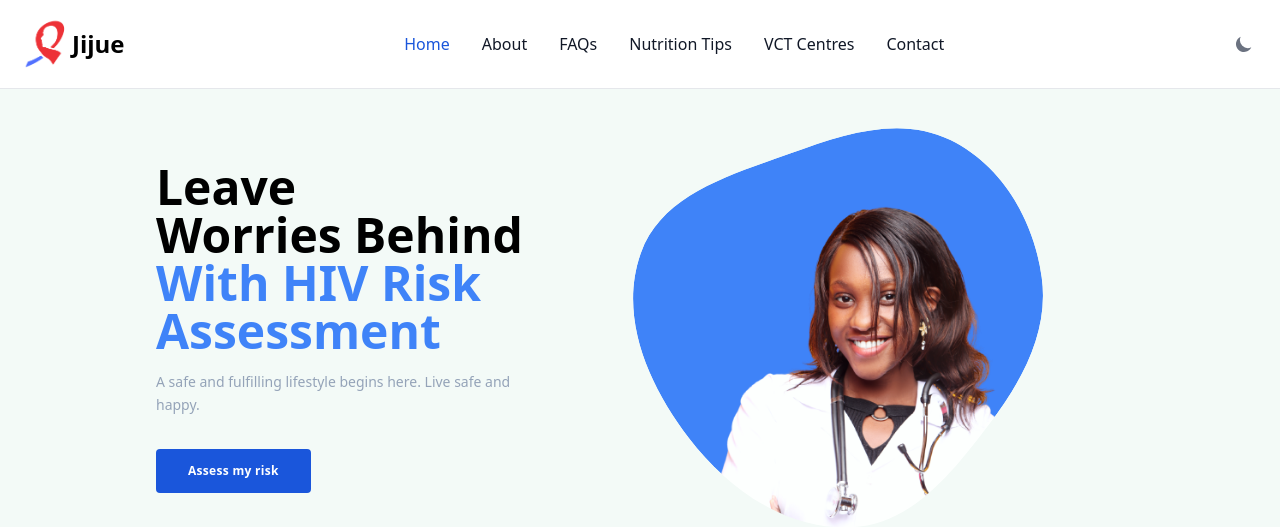
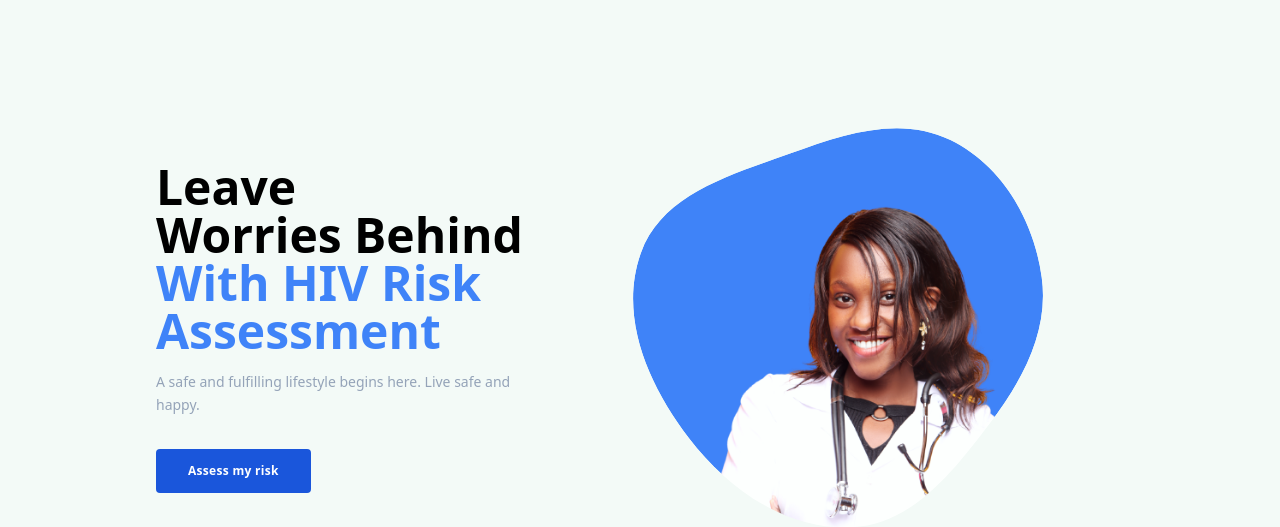
Before and after one commit to pyaustine/flowbite-django-tailwind, a Django app: page / in a window 1280 px wide. Shown: the top 527 px of the page. Run offline with Django 4.2, Linux system fonts and the light colour scheme; style sheets or scripts are compiled from the project's sources; parts of the project's set-up code (start-up, migrations or seed data) failed here and were passed over; some libraries are stand-ins or nearby versions.

Commit message:
update base template

```diff
--- a/templates/base/_base.html
+++ b/templates/base/_base.html
@@ -8,6 +8,12 @@
     <meta charset="UTF-8" />
     <meta http-equiv="X-UA-Compatible" content="IE=edge" />
     <meta name="viewport" content="width=device-width, initial-scale=1.0" />
+
+    <!-- =====BOX ICONS===== -->
+    <link
+      href="https://cdn.jsdelivr.net/npm/boxicons@2.0.5/css/boxicons.min.css"
+      rel="stylesheet"
+    />
 
     <!-- DARK MODE -->
     <script>
@@ -23,6 +29,12 @@
       }
     </script>
 
+    <!-- Vanilla JS -->
+    <script src="../../static/main/index.js"></script>
+
+    <!-- HTMX -->
+    <script src="../../static/htmx/htmx.min.js"></script>
+
     <title>Django + Tailwind CSS + Flowbite</title>
 
     {% compress css %}
@@ -31,137 +43,6 @@
   </head>
 
   <body class="scroll-smooth bg-green-50 dark:bg-gray-800">
-    <!-- Navbar -->
-
-    <nav
-      class="bg-white dark:bg-gray-900 fixed w-full z-20 top-0 left-0 border-b border-gray-200 dark:border-gray-600"
-    >
-      <div
-        class="max-w-screen-xl flex flex-wrap items-center justify-between mx-auto p-4"
-      >
-        <a href="/" class="flex items-center">
-          <img src="{% static 'images/logoo.png' %}" class="h-14" alt="Logo" />
-          <span
-            class="self-center text-2xl font-semibold whitespace-nowrap dark:text-white"
-            >Jijue</span
-          >
-        </a>
-        <div class="flex md:order-2">
-          <!-- <button
-            type="button"
-            class="text-white bg-blue-700 hover:bg-blue-800 focus:ring-4 focus:outline-none focus:ring-blue-300 font-medium rounded-lg text-sm px-4 py-2 text-center mr-3 md:mr-0 dark:bg-blue-600 dark:hover:bg-blue-700 dark:focus:ring-blue-800"
-          >
-            Get started
-          </button> -->
-          <button
-            id="theme-toggle"
-            type="button"
-            class="text-gray-500 dark:text-gray-400 hover:bg-gray-100 dark:hover:bg-gray-700 focus:outline-none focus:ring-4 focus:ring-gray-200 dark:focus:ring-gray-700 rounded-lg text-sm p-2.5"
-          >
-            <svg
-              id="theme-toggle-dark-icon"
-              class="hidden w-5 h-5"
-              fill="currentColor"
-              viewBox="0 0 20 20"
-              xmlns="http://www.w3.org/2000/svg"
-            >
-              <path
-                d="M17.293 13.293A8 8 0 016.707 2.707a8.001 8.001 0 1010.586 10.586z"
-              ></path>
-            </svg>
-            <svg
-              id="theme-toggle-light-icon"
-              class="hidden w-5 h-5"
-              fill="currentColor"
-              viewBox="0 0 20 20"
-              xmlns="http://www.w3.org/2000/svg"
-            >
-              <path
-                d="M10 2a1 1 0 011 1v1a1 1 0 11-2 0V3a1 1 0 011-1zm4 8a4 4 0 11-8 0 4 4 0 018 0zm-.464 4.95l.707.707a1 1 0 001.414-1.414l-.707-.707a1 1 0 00-1.414 1.414zm2.12-10.607a1 1 0 010 1.414l-.706.707a1 1 0 11-1.414-1.414l.707-.707a1 1 0 011.414 0zM17 11a1 1 0 100-2h-1a1 1 0 100 2h1zm-7 4a1 1 0 011 1v1a1 1 0 11-2 0v-1a1 1 0 011-1zM5.05 6.464A1 1 0 106.465 5.05l-.708-.707a1 1 0 00-1.414 1.414l.707.707zm1.414 8.486l-.707.707a1 1 0 01-1.414-1.414l.707-.707a1 1 0 011.414 1.414zM4 11a1 1 0 100-2H3a1 1 0 000 2h1z"
-                fill-rule="evenodd"
-                clip-rule="evenodd"
-              ></path>
-            </svg>
-          </button>
-
-          <button
-            data-collapse-toggle="navbar-sticky"
-            type="button"
-            class="inline-flex items-center p-2 text-sm text-gray-500 rounded-lg md:hidden hover:bg-gray-100 focus:outline-none focus:ring-2 focus:ring-gray-200 dark:text-gray-400 dark:hover:bg-gray-700 dark:focus:ring-gray-600"
-            aria-controls="navbar-sticky"
-            aria-expanded="false"
-          >
-            <span class="sr-only">Open main menu</span>
-            <svg
-              class="w-6 h-6"
-              aria-hidden="true"
-              fill="currentColor"
-              viewBox="0 0 20 20"
-              xmlns="http://www.w3.org/2000/svg"
-            >
-              <path
-                fill-rule="evenodd"
-                d="M3 5a1 1 0 011-1h12a1 1 0 110 2H4a1 1 0 01-1-1zM3 10a1 1 0 011-1h12a1 1 0 110 2H4a1 1 0 01-1-1zM3 15a1 1 0 011-1h12a1 1 0 110 2H4a1 1 0 01-1-1z"
-                clip-rule="evenodd"
-              ></path>
-            </svg>
-          </button>
-        </div>
-        <div
-          class="items-center justify-between hidden w-full md:flex md:w-auto md:order-1"
-          id="navbar-sticky"
-        >
-          <ul
-            class="flex flex-col p-4 md:p-0 mt-4 font-medium border border-gray-100 rounded-lg bg-gray-50 md:flex-row md:space-x-8 md:mt-0 md:border-0 md:bg-white dark:bg-gray-800 md:dark:bg-gray-900 dark:border-gray-700"
-          >
-            <li>
-              <a
-                href="/"
-                class="block py-2 pl-3 pr-4 text-white bg-blue-700 rounded md:bg-transparent md:text-blue-700 md:p-0 md:dark:text-blue-500"
-                aria-current="page"
-                >Home</a
-              >
-            </li>
-            <li>
-              <a
-                href="#about"
-                class="block py-2 pl-3 pr-4 text-gray-900 rounded hover:bg-gray-100 md:hover:bg-transparent md:hover:text-blue-700 md:p-0 md:dark:hover:text-blue-500 dark:text-white dark:hover:bg-gray-700 dark:hover:text-white md:dark:hover:bg-transparent dark:border-gray-700"
-                >About</a
-              >
-            </li>
-            <li>
-              <a
-                href="#faq"
-                class="block py-2 pl-3 pr-4 text-gray-900 rounded hover:bg-gray-100 md:hover:bg-transparent md:hover:text-blue-700 md:p-0 md:dark:hover:text-blue-500 dark:text-white dark:hover:bg-gray-700 dark:hover:text-white md:dark:hover:bg-transparent dark:border-gray-700"
-                >FAQs</a
-              >
-            </li>
-            <li>
-              <a
-                href="#"
-                class="block py-2 pl-3 pr-4 text-gray-900 rounded hover:bg-gray-100 md:hover:bg-transparent md:hover:text-blue-700 md:p-0 md:dark:hover:text-blue-500 dark:text-white dark:hover:bg-gray-700 dark:hover:text-white md:dark:hover:bg-transparent dark:border-gray-700"
-                >Nutrition Tips</a
-              >
-            </li>
-            <li>
-              <a
-                href="#"
-                class="block py-2 pl-3 pr-4 text-gray-900 rounded hover:bg-gray-100 md:hover:bg-transparent md:hover:text-blue-700 md:p-0 md:dark:hover:text-blue-500 dark:text-white dark:hover:bg-gray-700 dark:hover:text-white md:dark:hover:bg-transparent dark:border-gray-700"
-                >VCT Centres</a
-              >
-            </li>
-            <li>
-              <a
-                href="#contact"
-                class="block py-2 pl-3 pr-4 text-gray-900 rounded hover:bg-gray-100 md:hover:bg-transparent md:hover:text-blue-700 md:p-0 md:dark:hover:text-blue-500 dark:text-white dark:hover:bg-gray-700 dark:hover:text-white md:dark:hover:bg-transparent dark:border-gray-700"
-                >Contact</a
-              >
-            </li>
-          </ul>
-        </div>
-      </div>
-    </nav>
-
     <!-- End of nav -->
 
     <div class="container mx-auto mt-4">
```
